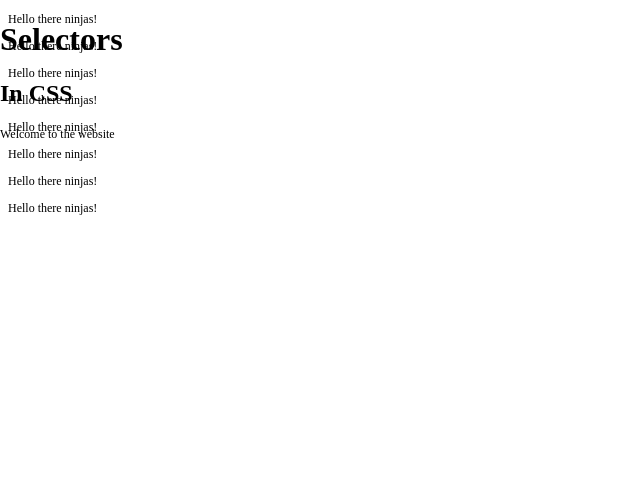
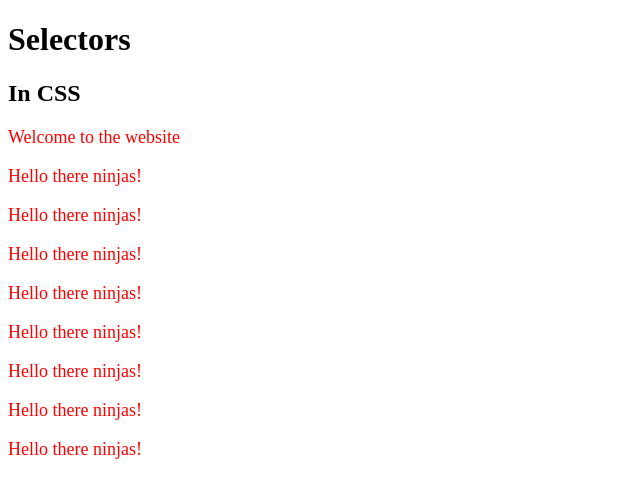
Before and after one commit to agnieszka-lewicka/css-basic-course, a plain HTML site: page index.html in a window 1280 px wide. Shown: the whole page, without its empty margins (0-640 px from the left). Drawn offline with Linux system fonts and the light colour scheme.

Commit message:
changed p tag

```diff
--- a/css/syntax.css
+++ b/css/syntax.css
@@ -1,14 +1,4 @@
-#header {
-position: absolute;
-top: 0;
-left: 0;
+p{
+    font-size: 18px;
+    color: red;
 }
-
-#header h1 {
-    font-size: 32px;
-}
-
-p {
-    font-size: 12px;
-
-}
```
